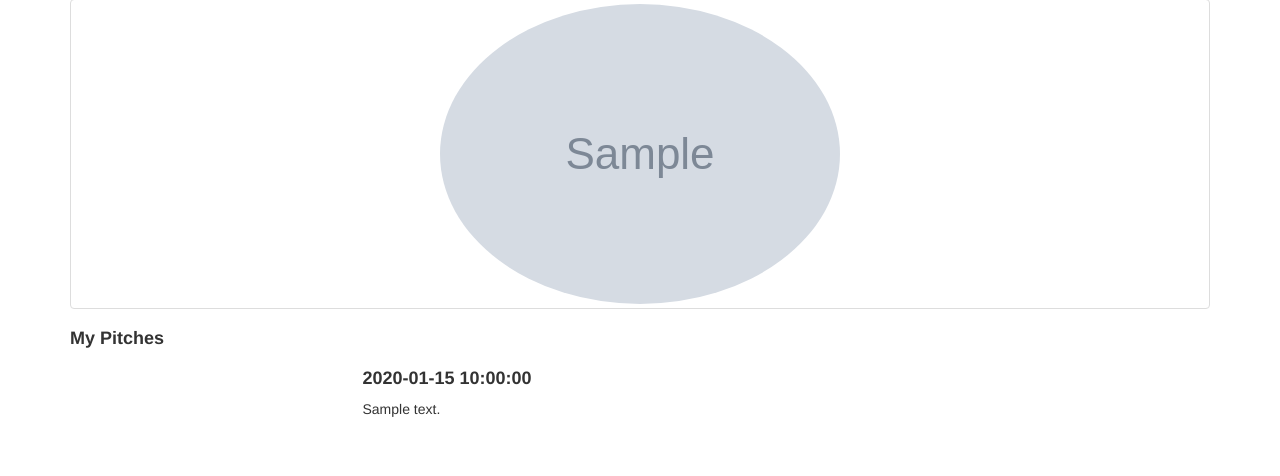
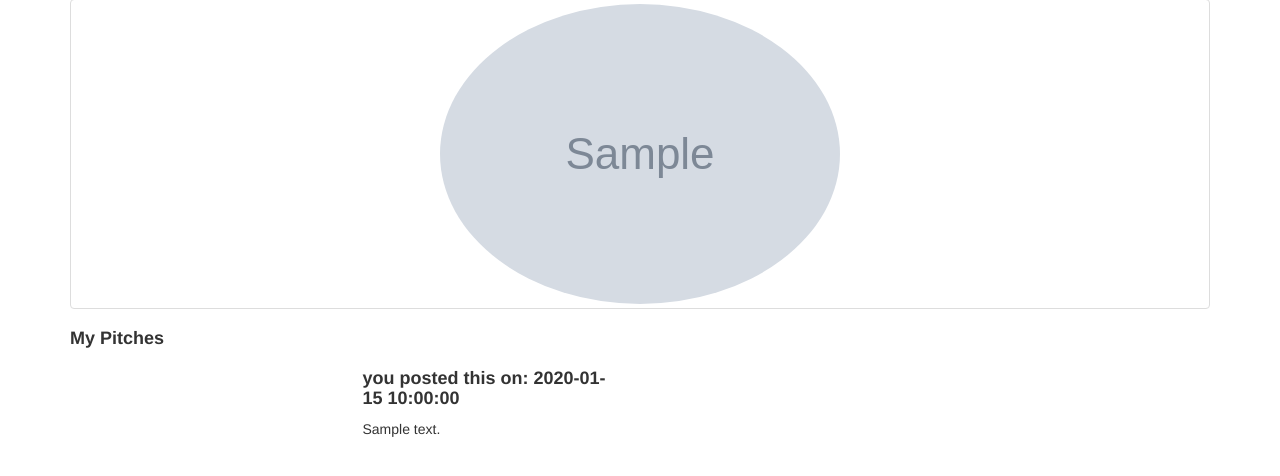
Before and after one commit to antonymburia/Pitch-app, a Flask app: a page that uses app/templates/profile/profile.html in a window 1280 px wide. Shown: the part 129-605 px from the top of the page. Run offline with Flask 2, Linux system fonts and the light colour scheme; tables that the repository leaves empty hold one stand-in row (values such as "Sample post"); grey boxes marked "Sample" are stand-in pictures; some libraries are stand-ins or nearby versions.

```diff
--- a/app/templates/profile/profile.html
+++ b/app/templates/profile/profile.html
@@ -21,7 +21,7 @@
       <div class="pitches">
 
         <div class="card">
-          <div class="card-header"><h4><b>{{pitch.posted}}</b></h4></div>
+          <div class="card-header"><h4><b>you posted this on: {{pitch.posted}}</b></h4></div>
           <div class="card-body">{{pitch.content}} <br></div>
           <div class="card-footer"></div>
         </div>
```
